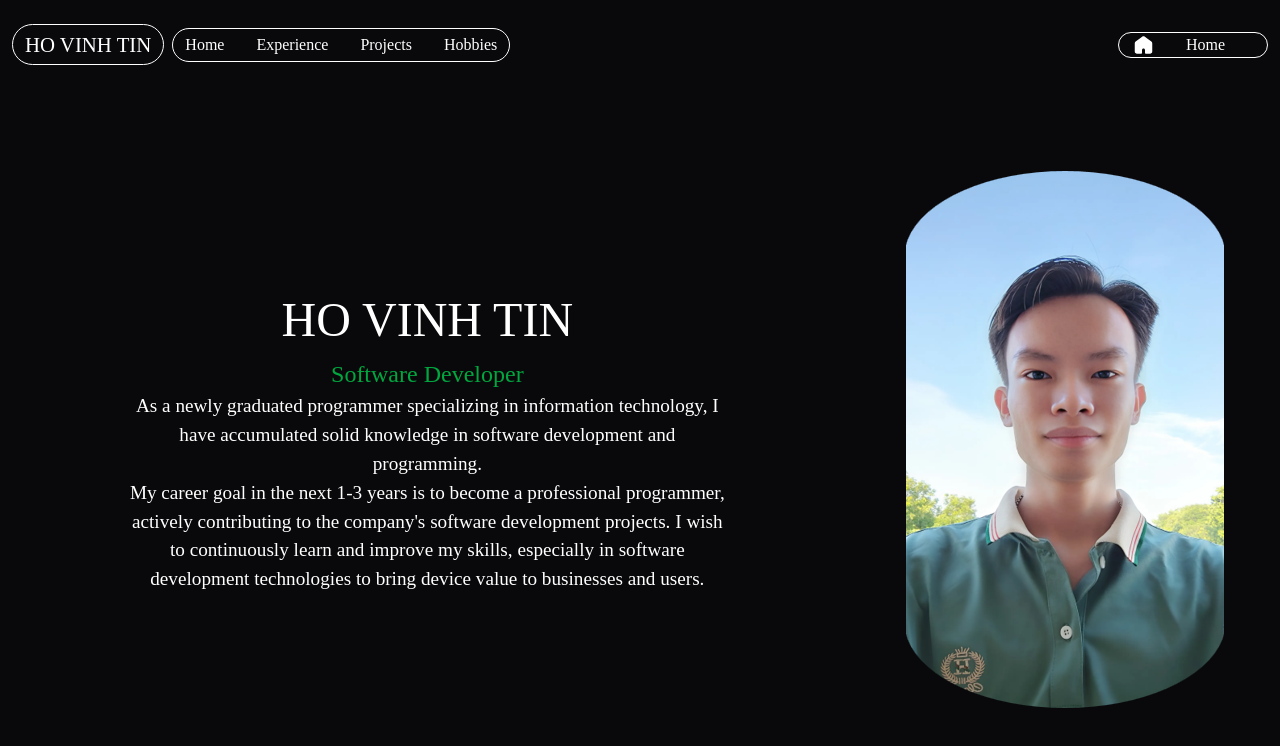
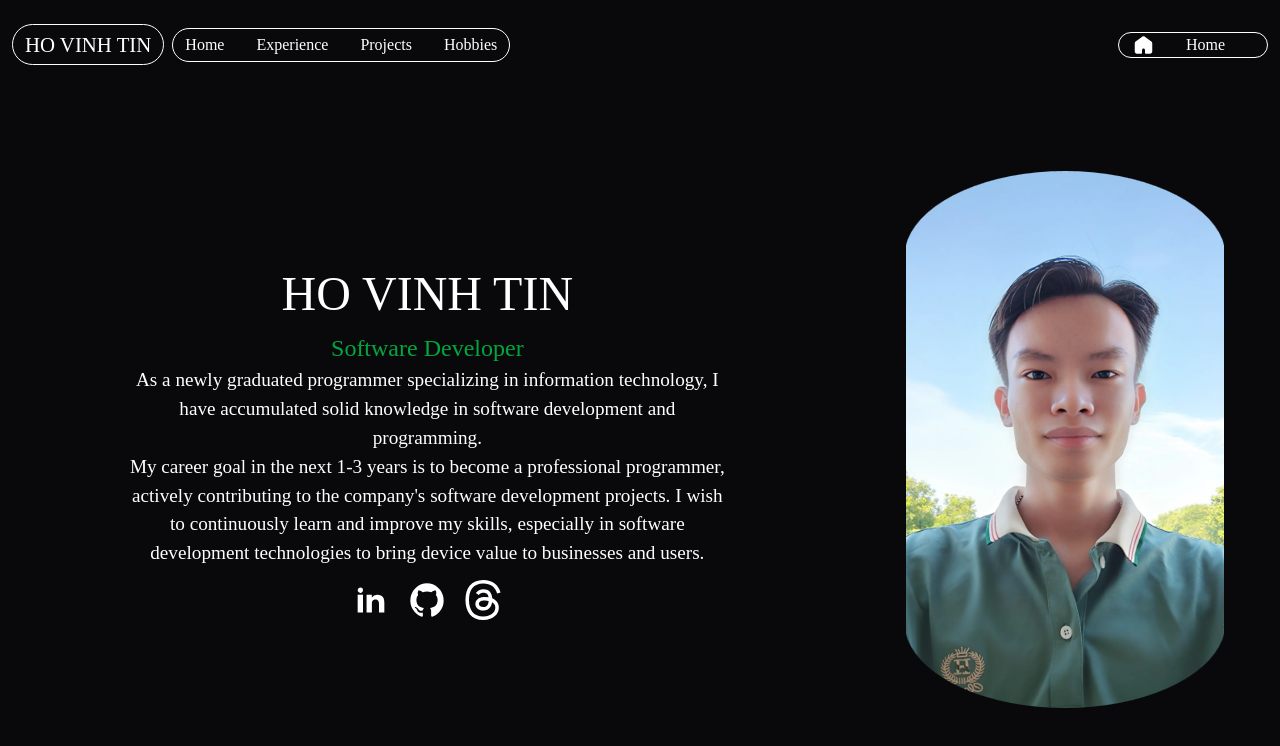
Before and after one commit to VinhTin-AQUA/Portfolio, an Angular app: page / in a window 1280 px wide. Shown: the top 746 px of the page. Built offline with nearby package versions, Linux system fonts and the light colour scheme.

Commit message:
update sizebar

```diff
--- a/src/app/components/header/header.component.html
+++ b/src/app/components/header/header.component.html
@@ -75,14 +75,15 @@
 <div class="fixed top-0 left-o block md:hidden">
 	<aside
 		id="default-sidebar"
-		class="fixed top-0 left-0 z-40 w-64 h-screen transition-transform"
+		class="fixed top-0 left-0 z-40 w-screen h-screen transition-transform"
 		[ngClass]="{
-			'-translate-x-full': showSideBar === true,
-			'translate-x-0': showSideBar === false
+			'-translate-x-full': showSideBar === false,
+			'-translate-x-0': showSideBar === true
 		}"
 		aria-label="Sidebar"
 	>
-		<div class="h-full px-3 py-4 overflow-y-auto bg-zinc-900">
+		<div class="h-full flex">
+			<div class="w-64 h-full px-3 py-4 overflow-y-auto  bg-zinc-900">
 				<ul class="space-y-2 font-medium">
 					@for (item of items; track $index) {
 					<li>
@@ -98,5 +99,8 @@
 					}
 				</ul>
 			</div>
+
+			<div class="flex-1" (click)="onShowSideBar(false)"></div>
+		</div>
 	</aside>
 </div>
--- a/src/app/components/header/header.component.ts
+++ b/src/app/components/header/header.component.ts
@@ -8,7 +8,7 @@ import { Component } from '@angular/core';
 	styleUrl: './header.component.scss',
 })
 export class HeaderComponent {
-	showSideBar: boolean = true;
+	showSideBar: boolean = false;
 	items: any = [
 		{
 			name: 'Home',
@@ -34,7 +34,12 @@ export class HeaderComponent {
 
 	constructor() {}
 
-	onShowSideBar() {
-		this.showSideBar = !this.showSideBar;
+	onShowSideBar(flag: boolean | null = null) {
+        if(!flag) {
+            this.showSideBar = !this.showSideBar;
+        }
+		else {
+            this.showSideBar = flag;
+        }
 	}
 }
--- a/src/app/home/home.component.html
+++ b/src/app/home/home.component.html
@@ -8,7 +8,7 @@
 							<span class="uppercase text-[3rem]">Ho Vinh Tin</span>
 							<p class="text-[1.5rem] text-green-600">Software Developer</p>
 						</div>
-						<div class="text-[1.2rem] max-w-[600px]">
+						<div class="text-[1.2rem] max-w-[600px] mb-3">
 							<p>
 								As a newly graduated programmer specializing in information
 								technology, I have accumulated solid knowledge in software
@@ -22,11 +22,67 @@
 								device value to businesses and users.
 							</p>
 						</div>
+
+						<div class="flex justify-center items-center gap-4">
+							<a href="https://www.linkedin.com/in/ho-vinh-tin/">
+								<svg
+									class="w-10 h-10 text-white"
+									aria-hidden="true"
+									xmlns="http://www.w3.org/2000/svg"
+									width="40"
+									height="40"
+									fill="currentColor"
+									viewBox="0 0 24 24"
+								>
+									<path
+										fill-rule="evenodd"
+										d="M12.51 8.796v1.697a3.738 3.738 0 0 1 3.288-1.684c3.455 0 4.202 2.16 4.202 4.97V19.5h-3.2v-5.072c0-1.21-.244-2.766-2.128-2.766-1.827 0-2.139 1.317-2.139 2.676V19.5h-3.19V8.796h3.168ZM7.2 6.106a1.61 1.61 0 0 1-.988 1.483 1.595 1.595 0 0 1-1.743-.348A1.607 1.607 0 0 1 5.6 4.5a1.601 1.601 0 0 1 1.6 1.606Z"
+										clip-rule="evenodd"
+									/>
+									<path d="M7.2 8.809H4V19.5h3.2V8.809Z" />
+								</svg>
+							</a>
+
+							<a href="https://github.com/VinhTin-AQUA"
+								><svg
+									class="w-10 h-10 text-white"
+									aria-hidden="true"
+									xmlns="http://www.w3.org/2000/svg"
+									width="40"
+									height="40"
+									fill="currentColor"
+									viewBox="0 0 24 24"
+								>
+									<path
+										fill-rule="evenodd"
+										d="M12.006 2a9.847 9.847 0 0 0-6.484 2.44 10.32 10.32 0 0 0-3.393 6.17 10.48 10.48 0 0 0 1.317 6.955 10.045 10.045 0 0 0 5.4 4.418c.504.095.683-.223.683-.494 0-.245-.01-1.052-.014-1.908-2.78.62-3.366-1.21-3.366-1.21a2.711 2.711 0 0 0-1.11-1.5c-.907-.637.07-.621.07-.621.317.044.62.163.885.346.266.183.487.426.647.71.135.253.318.476.538.655a2.079 2.079 0 0 0 2.37.196c.045-.52.27-1.006.635-1.37-2.219-.259-4.554-1.138-4.554-5.07a4.022 4.022 0 0 1 1.031-2.75 3.77 3.77 0 0 1 .096-2.713s.839-.275 2.749 1.05a9.26 9.26 0 0 1 5.004 0c1.906-1.325 2.74-1.05 2.74-1.05.37.858.406 1.828.101 2.713a4.017 4.017 0 0 1 1.029 2.75c0 3.939-2.339 4.805-4.564 5.058a2.471 2.471 0 0 1 .679 1.897c0 1.372-.012 2.477-.012 2.814 0 .272.18.592.687.492a10.05 10.05 0 0 0 5.388-4.421 10.473 10.473 0 0 0 1.313-6.948 10.32 10.32 0 0 0-3.39-6.165A9.847 9.847 0 0 0 12.007 2Z"
+										clip-rule="evenodd"
+									/>
+								</svg>
+							</a>
+
+							<a href="https://www.threads.net/@pet_arus?hl=en">
+								<svg
+									role="img"
+									viewBox="0 0 24 24"
+									xmlns="http://www.w3.org/2000/svg"
+									class="w-10 h-10 text-white"
+									fill="currentColor"
+									width="40"
+									height="40"
+								>
+									<title>Threads</title>
+									<path
+										d="M12.186 24h-.007c-3.581-.024-6.334-1.205-8.184-3.509C2.35 18.44 1.5 15.586 1.472 12.01v-.017c.03-3.579.879-6.43 2.525-8.482C5.845 1.205 8.6.024 12.18 0h.014c2.746.02 5.043.725 6.826 2.098 1.677 1.29 2.858 3.13 3.509 5.467l-2.04.569c-1.104-3.96-3.898-5.984-8.304-6.015-2.91.022-5.11.936-6.54 2.717C4.307 6.504 3.616 8.914 3.589 12c.027 3.086.718 5.496 2.057 7.164 1.43 1.783 3.631 2.698 6.54 2.717 2.623-.02 4.358-.631 5.8-2.045 1.647-1.613 1.618-3.593 1.09-4.798-.31-.71-.873-1.3-1.634-1.75-.192 1.352-.622 2.446-1.284 3.272-.886 1.102-2.14 1.704-3.73 1.79-1.202.065-2.361-.218-3.259-.801-1.063-.689-1.685-1.74-1.752-2.964-.065-1.19.408-2.285 1.33-3.082.88-.76 2.119-1.207 3.583-1.291a13.853 13.853 0 0 1 3.02.142c-.126-.742-.375-1.332-.75-1.757-.513-.586-1.308-.883-2.359-.89h-.029c-.844 0-1.992.232-2.721 1.32L7.734 7.847c.98-1.454 2.568-2.256 4.478-2.256h.044c3.194.02 5.097 1.975 5.287 5.388.108.046.216.094.321.142 1.49.7 2.58 1.761 3.154 3.07.797 1.82.871 4.79-1.548 7.158-1.85 1.81-4.094 2.628-7.277 2.65Zm1.003-11.69c-.242 0-.487.007-.739.021-1.836.103-2.98.946-2.916 2.143.067 1.256 1.452 1.839 2.784 1.767 1.224-.065 2.818-.543 3.086-3.71a10.5 10.5 0 0 0-2.215-.221z"
+									/>
+								</svg>
+							</a>
+						</div>
 					</div>
 				</div>
 			</div>
 
-            <div class="col-span-1 order-1 md:order-2">
+			<div class="col-span-1 order-1 md:order-2">
 				<div class="md:h-[700px] flex items-center justify-center">
 					<img class="" src="avatar.png" alt="" />
 				</div>
```
Also changed, not shown: public/svgs/experience.svg. Lines whose indentation alone changed are shown as unchanged.
